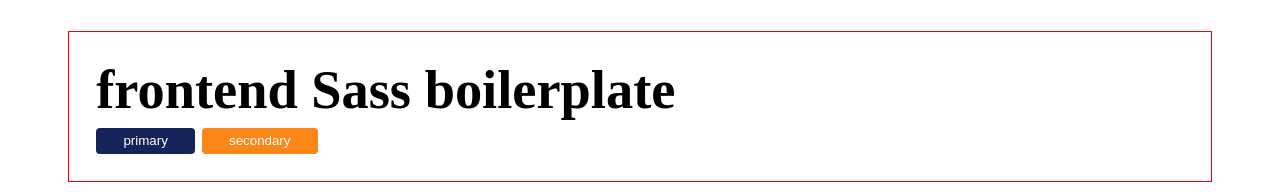
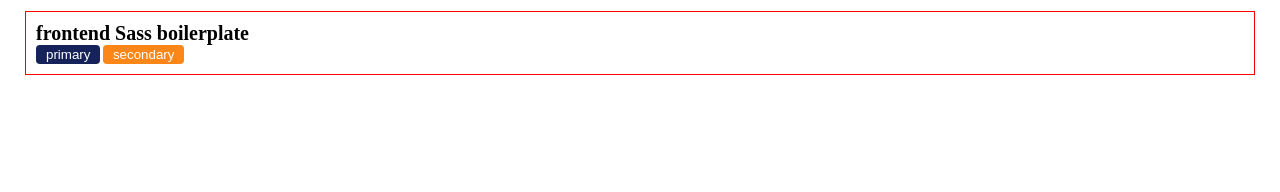
Before and after one commit to andreyt98/frontend-SASS_WEBPACK-boilerplate, a website: page index.html in a window 1280 px wide. Drawn offline with nearby package versions, Linux system fonts and the light colour scheme; files that its build step writes are made by us from their sources.

Commit message:
update base

```diff
--- a/src/sass/base/_globals.scss
+++ b/src/sass/base/_globals.scss
@@ -9,35 +9,6 @@
 html {
   font-size: 62.5%;
   scroll-behavior: smooth;
-
-  // change of font size
-  @media #{$xs} {
-    //320px
-    // font-size: 1rem;
-  }
-  @media #{$sm} {
-    //648px
-    font-size: 1.2rem;
-  }
-
-  @media #{$md} {
-    //720px
-    font-size: 1.3rem;
-  }
-
-  @media #{$lg} {
-    //1024px
-    font-size: 1.5rem;
-  }
-
-  @media #{$xl} {
-    //1280px
-    font-size: 1.7rem;
-  }
-  @media #{$xxl} {
-    //1538px
-    font-size: 1.7rem;
-  }
 }
 
 body {
```
